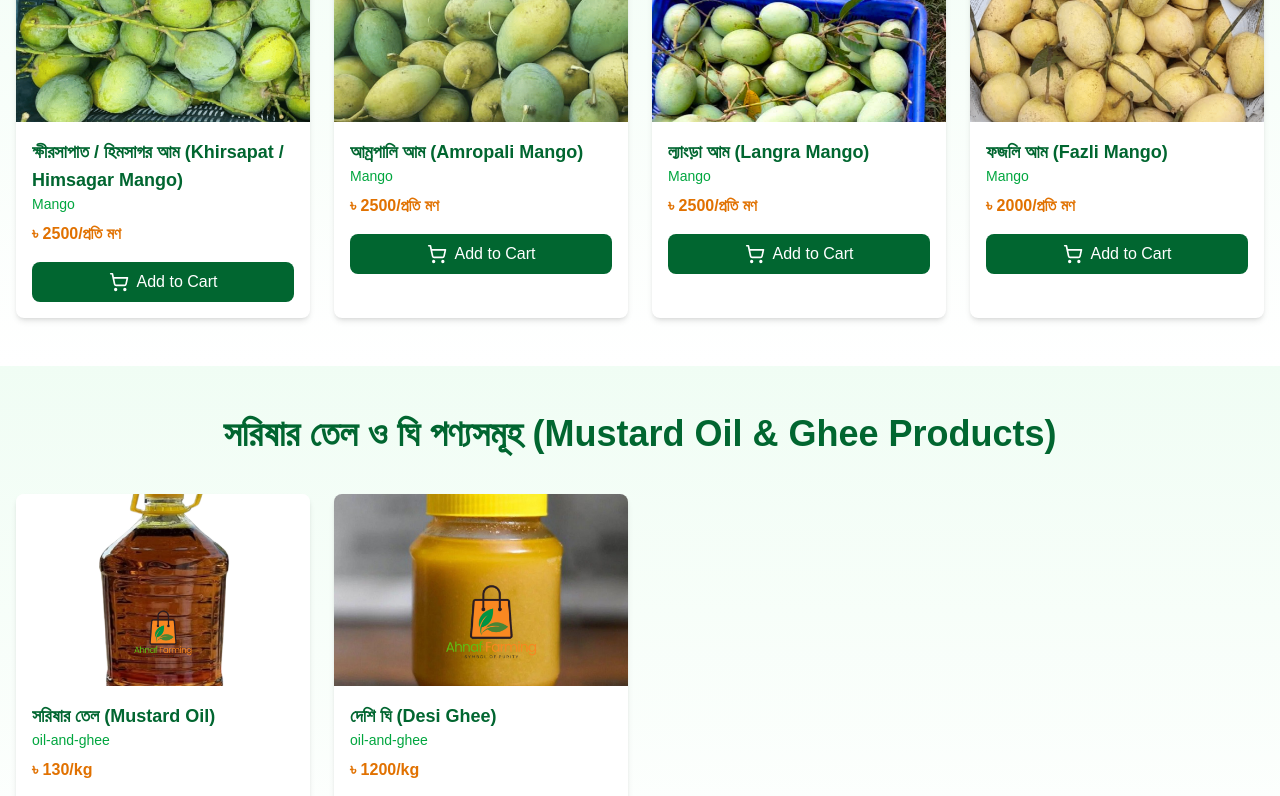
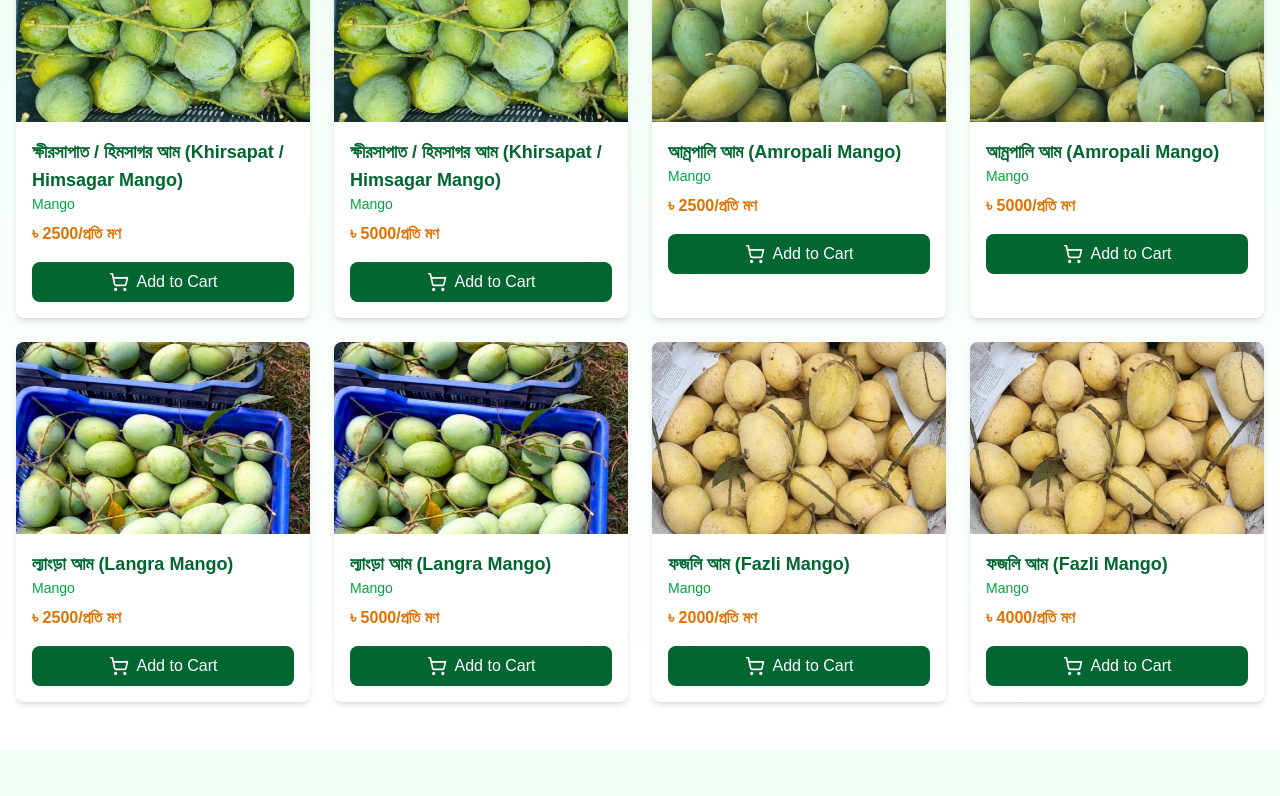
Before and after one commit to HubJourney123/ahnaf-farming-frontend, a Next.js app: page / in a window 1280 px wide. Shown: the part 2600-3396 px from the top of the page. Built offline with nearby package versions, Linux system fonts and the light colour scheme.

Commit message:
Update products.js

```diff
--- a/src/data/products.js
+++ b/src/data/products.js
@@ -4,17 +4,23 @@ const products = [
     id: 'M1',
     name: 'আখের পাউডার গুড় (Powder Gur)',
     category: 'Molasses',
-      price: 500,
+    price: 700,
     image: '/gur/powdergur.png',
     details: 'এটি বিশুদ্ধ আখ থেকে তৈরি উচ্চমানের পাউডার গুড়। মিষ্টি তৈরি, স্বাস্থ্যকর পানীয় এবং রান্নায় ব্যবহারের জন্য উপযোগী। প্রাকৃতিক শর্করা এবং খনিজ লবণে সমৃদ্ধ। প্রতি ১০০ গ্রামে প্রায়: ৩৮৩ ক্যালোরি, ৯৮ গ্রাম কার্বোহাইড্রেট, ০.৫ গ্রাম প্রোটিন এবং আয়রন ও ম্যাগনেসিয়ামের উৎস।',
+    availability: 'available',
+    পরিমাণ: '২ কেজি',
+    deliveryCharge: 0, // Free delivery
   },
   {
     id: 'M2',
     name: 'আখের দানাদার গুড় (Danadar Gur)',
     category: 'Molasses',
-      price: 350,
+    price: 650,
     image: '/gur/danadargur.png',
     details: 'এটি আখ থেকে তৈরি দানাদার গুড় যা গভীর স্বাদ ও প্রাকৃতিক মিষ্টি নিয়ে আসে। ঐতিহ্যবাহী রেসিপি, পায়েস বা চা-এর সাথে উপযোগী। প্রতি ১০০ গ্রামে প্রায় ৩৮০ ক্যালোরি, ৯৭ গ্রাম কার্বোহাইড্রেট, ০.৫ গ্রাম প্রোটিন এবং ক্যালসিয়াম ও পটাশিয়াম সরবরাহ করে।',
+    availability: 'available',
+    পরিমাণ: '২ কেজি',
+    deliveryCharge: 0, // Free delivery
   },
   {
     id: 'M3',
@@ -22,7 +28,10 @@ const products = [
     category: 'Molasses',
     price: 300,
     image: '/gur/pataligur.png',
-      details: 'এটি আখ থেকে তৈরি পাটালি গুড়, যা অদ্বিতীয় স্বাদ ও গঠনের জন্য পরিচিত। ঐতিহ্যবাহী বাঙালি মিষ্টanna এবং স্বাস্থ্যকর স্ন্যাক হিসেবে ব্যবহৃত হয়। প্রতি ১০০ গ্রামে প্রায় ৩৮৫ ক্যালোরি, ৯৮ গ্রাম কার্বোহাইড্রেট, এবং আয়রন ও ভিটামিন B6-এর উৎস।',
+    details: 'এটি আখ থেকে তৈরি পাটালি গুড়, যা অদ্বিতীয় স্বাদ ও গঠনের জন্য পরিচিত। ঐতিহ্যবাহী বাঙালি মিষ্টি এবং স্বাস্থ্যকর স্ন্যাক হিসেবে ব্যবহৃত হয়। প্রতি ১০০ গ্রামে প্রায় ৩৮৫ ক্যালোরি, ৯৮ গ্রাম কার্বোহাইড্রেট, এবং আয়রন ও ভিটামিন B6-এর উৎস।',
+    availability: 'unavailable',
+    পরিমাণ: '১ কেজি',
+    deliveryCharge: 0, // Free delivery
   },
   {
     id: 'S1',
@@ -31,6 +40,9 @@ const products = [
     price: 150,
     image: '/spices/chilipowder.png',
     details: 'তাজা মরিচ থেকে তৈরি গুঁড়া, যা আপনার খাবারে তীব্রতা যোগ করে। রান্নায় স্বাদ বাড়াতে এবং পোষকতা যোগ করে। প্রতি ১০০ গ্রামে প্রায় ২৮২ ক্যালোরি, ৪৯ গ্রাম কার্বোহাইড্রেট, ১২ গ্রাম প্রোটিন, ভিটামিন A, C এবং ক্যাপসাইসিনের উৎস।',
+    availability: 'unavailable',
+    পরিমাণ: '১০০ গ্রাম',
+    deliveryCharge: 0, // Free delivery
   },
   {
     id: 'S2',
@@ -39,6 +51,9 @@ const products = [
     price: 120,
     image: '/spices/turmericpowder.png',
     details: 'জৈব হলুদ গুঁড়া, যা স্বাস্থ্য উপকারিতার জন্য বিখ্যাত। এটি এন্টিঅক্সিডেন্ট এবং পরিষ্কার ত্বকের জন্য উপযোগী। প্রতি ১০০ গ্রামে প্রায় ৩১২ ক্যালোরি, ৬৫ গ্রাম কার্বোহাইড্রেট, ৮ গ্রাম প্রোটিন, এবং কারকুমিন ও আয়রন সমৃদ্ধ।',
+    availability: 'unavailable',
+    পরিমাণ: '১০০ গ্রাম',
+    deliveryCharge: 0, // Free delivery
   },
   {
     id: 'S3',
@@ -47,54 +62,119 @@ const products = [
     price: 600,
     image: '/spices/chiaseed.png',
     details: 'পুষ্টিকর চিয়া সিড, যা স্বাস্থ্যকর খাদ্যাভ্যাসের জন্য উপযোগী। ওমেগা-৩, ফাইবার এবং প্রোটিনে সমৃদ্ধ। প্রতি ১০০ গ্রামে প্রায় ৪৮৬ ক্যালোরি, ৪২ গ্রাম কার্বোহাইড্রেট, ১৭ গ্রাম প্রোটিন, এবং ক্যালসিয়াম ও ম্যাগনেসিয়াম সরবরাহ করে।',
+    availability: 'unavailable',
+    পরিমাণ: '১০০ গ্রাম',
+    deliveryCharge: 0, // Free delivery
   },
   {
-      id: 'MG1',
+    id: 'MG1-11',
     name: 'ক্ষীরসাপাত / হিমসাগর আম (Khirsapat / Himsagar Mango)',
     category: 'Mango',
     price: 2500,
     image: '/mango/khirsapat.png',
     details: 'আমাদের ফার্ম থেকে সরাসরি সরবরাহিত হিমসাগর আম, যা মিষ্টি ও পাকা। ভিটামিন C এবং এন্টিঅক্সিডেন্টে সমৃদ্ধ। প্রতি ১০০ গ্রামে প্রায় ৬০ ক্যালোরি, ১৫ গ্রাম কার্বোহাইড্রেট, ০.৫ গ্রাম প্রোটিন।',
+    availability: 'unavailable',
+    পরিমাণ: '১১ কেজি ক্রেট',
+    deliveryCharge: 0, // Free delivery
   },
   {
-      id: 'MG2',
+    id: 'MG1-22',
+    name: 'ক্ষীরসাপাত / হিমসাগর আম (Khirsapat / Himsagar Mango)',
+    category: 'Mango',
+    price: 5000,
+    image: '/mango/khirsapat.png',
+    details: 'আমাদের ফার্ম থেকে সরাসরি সরবরাহিত হিমসাগর আম, যা মিষ্টি ও পাকা। ভিটামিন C এবং এন্টিঅক্সিডেন্টে সমৃদ্ধ। প্রতি ১০০ গ্রামে প্রায় ৬০ ক্যালোরি, ১৫ গ্রাম কার্বোহাইড্রেট, ০.৫ গ্রাম প্রোটিন।',
+    availability: 'unavailable',
+    পরিমাণ: '২২ কেজি ক্রেট',
+    deliveryCharge: 0, // Free delivery
+  },
+  {
+    id: 'MG2-11',
     name: 'আম্রপালি আম (Amropali Mango)',
     category: 'Mango',
     price: 2500,
     image: '/mango/amropali.png',
     details: 'আম্রপালি আম, যার অদ্বিতীয় স্বাদ ও সুস্বাদু রস। ভিটামিন A ও C-এ সমৃদ্ধ। প্রতি ১০০ গ্রামে প্রায় ৬০ ক্যালোরি, ১৫ গ্রাম কার্বোহাইড্রেট, ০.৫ গ্রাম প্রোটিন।',
+    availability: 'unavailable',
+    পরিমাণ: '১১ কেজি ক্রেট',
+    deliveryCharge: 0, // Free delivery
   },
   {
-      id: 'MG3',
+    id: 'MG2-22',
+    name: 'আম্রপালি আম (Amropali Mango)',
+    category: 'Mango',
+    price: 5000,
+    image: '/mango/amropali.png',
+    details: 'আম্রপালি আম, যার অদ্বিতীয় স্বাদ ও সুস্বাদু রস। ভিটামিন A ও C-এ সমৃদ্ধ। প্রতি ১০০ গ্রামে প্রায় ৬০ ক্যালোরি, ১৫ গ্রাম কার্বোহাইড্রেট, ০.৫ গ্রাম প্রোটিন।',
+    availability: 'unavailable',
+    পরিমাণ: '২২ কেজি ক্রেট',
+    deliveryCharge: 0, // Free delivery
+  },
+  {
+    id: 'MG3-11',
     name: 'ল্যাংড়া আম (Langra Mango)',
     category: 'Mango',
     price: 2500,
     image: '/mango/langra.png',
     details: 'প্রকৃত ল্যাংড়া আম, যা তীক্ষ্ণ ও মিষ্টি স্বাদে পরিচিত। ভিটামিন E ও ফাইবারে সমৃদ্ধ। প্রতি ১০০ গ্রামে প্রায় ৬৫ ক্যালোরি, ১৭ গ্রাম কার্বোহাইড্রেট, ০.৬ গ্রাম প্রোটিন।',
+    availability: 'unavailable',
+    পরিমাণ: '১১ কেজি ক্রেট',
+    deliveryCharge: 0, // Free delivery
   },
   {
-      id: 'MG4',
+    id: 'MG3-22',
+    name: 'ল্যাংড়া আম (Langra Mango)',
+    category: 'Mango',
+    price: 5000,
+    image: '/mango/langra.png',
+    details: 'প্রকৃত ল্যাংড়া আম, যা তীক্ষ্ণ ও মিষ্টি স্বাদে পরিচিত। ভিটামিন E ও ফাইবারে সমৃদ্ধ। প্রতি ১০০ গ্রামে প্রায় ৬৫ ক্যালোরি, ১৭ গ্রাম কার্বোহাইড্রেট, ০.৬ গ্রাম প্রোটিন।',
+    availability: 'unavailable',
+    পরিমাণ: '২২ কেজি ক্রেট',
+    deliveryCharge: 0, // Free delivery
+  },
+  {
+    id: 'MG4-11',
     name: 'ফজলি আম (Fazli Mango)',
     category: 'Mango',
     price: 2000,
     image: '/mango/fazli.png',
     details: 'বড় ফজলি আম, যা মিষ্টান্ন তৈরির জন্য উপযোগী। ভিটামিন C ও অ্যান্টিঅক্সিডেন্টে সমৃদ্ধ। প্রতি ১০০ গ্রামে প্রায় ৬০ ক্যালোরি, ১৫ গ্রাম কার্বোহাইড্রেট, ০.৫ গ্রাম প্রোটিন।',
+    availability: 'unavailable',
+    পরিমাণ: '১১ কেজি ক্রেট',
+    deliveryCharge: 0, // Free delivery
+  },
+  {
+    id: 'MG4-22',
+    name: 'ফজলি আম (Fazli Mango)',
+    category: 'Mango',
+    price: 4000,
+    image: '/mango/fazli.png',
+    details: 'বড় ফজলি আম, যা মিষ্টান্ন তৈরির জন্য উপযোগী। ভিটামিন C ও অ্যান্টিঅক্সিডেন্টে সমৃদ্ধ। প্রতি ১০০ গ্রামে প্রায় ৬০ ক্যালোরি, ১৫ গ্রাম কার্বোহাইড্রেট, ০.৫ গ্রাম প্রোটিন।',
+    availability: 'unavailable',
+    পরিমাণ: '২২ কেজি ক্রেট',
+    deliveryCharge: 0, // Free delivery
   },
   {
     id: 'OG1',
-      name: 'সরিষার তেল (Mustard Oil)',
+    name: 'ঘানি ভাংগা সরিষার তেল (Mustard Oil)',
     category: 'oil-and-ghee',
-      price: 130,
+    price: 1350,
     image: '/mustard-oil/mustard.png',
     details: 'তাজা সরিষা বীজ থেকে নিষ্কাশিত বিশুদ্ধ তেল, যা রান্না ও স্বাস্থ্যের জন্য উপযোগী। ওমেগা-৩ এবং অ্যান্টিব্যাকটেরিয়াল গুণে সমৃদ্ধ। প্রতি ১০০ গ্রামে প্রায় ৮৮৪ ক্যালোরি, ১০০ গ্রাম ফ্যাট (৬০% মনোস্যাচুরেটেড)।',
+    availability: 'available',
+    পরিমাণ: '৫ লিটার',
+    deliveryCharge: 0, // Free delivery
   },
   {
     id: 'OG2',
-      name: 'দেশি ঘি (Desi Ghee)',
+    name: 'ঘি (Desi Ghee)',
     category: 'oil-and-ghee',
-      price: 1200,
+    price: 1350,
     image: '/ghee/ghee.png',
     details: 'গরুর দুধ থেকে তৈরি ঐতিহ্যবাহী দেশি ঘি, যা রান্না ও স্বাস্থ্য উন্নয়নে ব্যবহৃত হয়। ভিটামিন A, D, E, K এবং মাধ্যাকর্ষী ফ্যাটে সমৃদ্ধ। প্রতি ১০০ গ্রামে প্রায় ৯০০ ক্যালোরি, ১০০ গ্রাম ফ্যাট (৬২% স্যাচুরেটেড)।',
+    availability: 'available',
+    পরিমাণ: '১ কেজি',
+    deliveryCharge: 0, // Free delivery
   },
 ];
 
```
Lines whose indentation alone changed are shown as unchanged.
